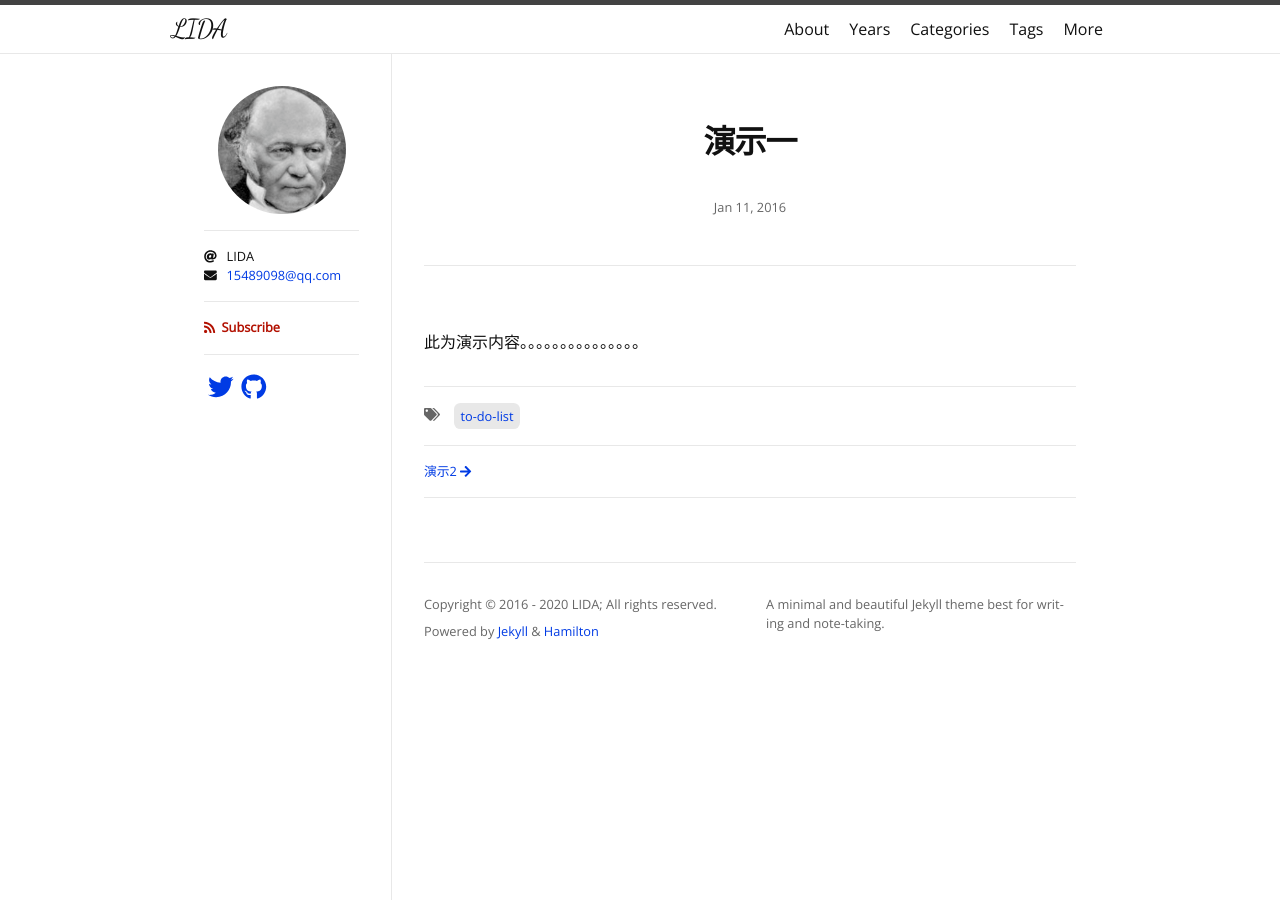
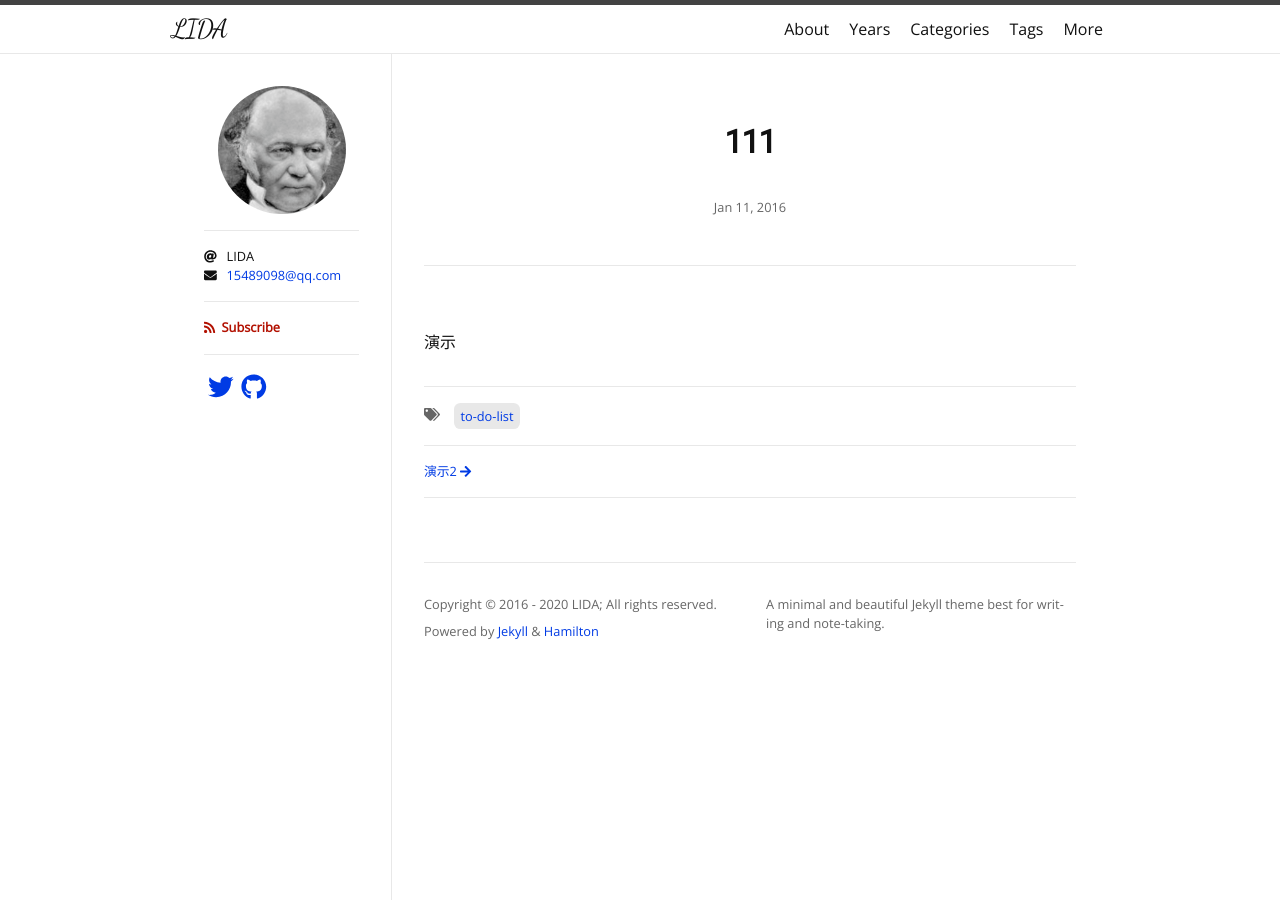
Before and after one commit to lidablog/lidablog.github.io, a Jekyll site: the page built from _posts/2016-01-11-task-item-list.md, in a window 1280 px wide. Built offline with Jekyll 4.4.1, drawn with Linux system fonts in a browser that asks for light colours; nearby versions of some CDN libraries; some web fonts are replaced.

Commit message:
修改文件: _posts/2016-01-11-task-item-list.md

```diff
--- a/_posts/2016-01-11-task-item-list.md
+++ b/_posts/2016-01-11-task-item-list.md
@@ -1,6 +1,7 @@
 ---
 layout: post
-title: 演示一
+title: 111
 tags: [to-do list]
 ---
-此为演示内容。。。。。。。。。。。。。。。
+
+演示
```
